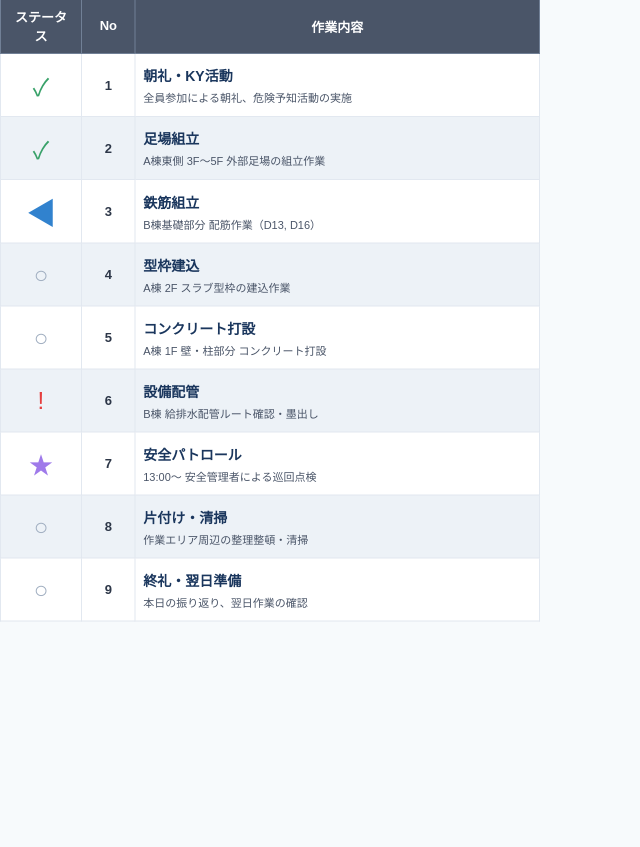
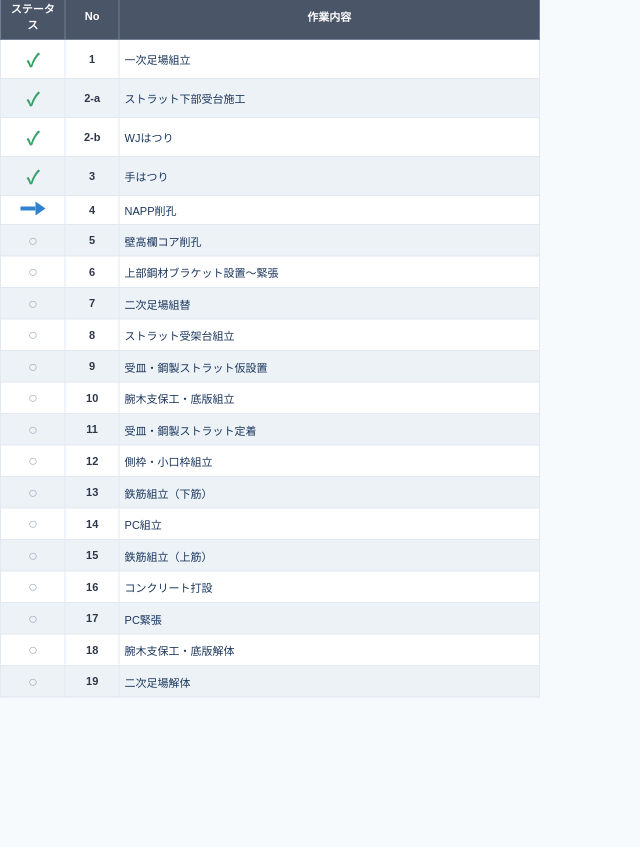
Before and after one commit to KamiogiAI/digital-signage, a plain HTML site: page screens/vertical/02_施工サイクル表.html in a window 1280 px wide. Shown: the part 119-966 px from the top of the page, without its empty margins (0-640 px from the left). Drawn offline with Linux system fonts and the light colour scheme.

Commit message:
Update cycle table: bed slab construction, arrow with tail pointing right

```diff
--- a/screens/vertical/02_施工サイクル表.html
+++ b/screens/vertical/02_施工サイクル表.html
@@ -19,7 +19,6 @@
       transform: scale(0.5);
       transform-origin: top left;
     }
-    /* ヘッダー - 余白なし */
     .header {
       background: linear-gradient(135deg, #1a365d 0%, #2d3748 100%);
       color: white;
@@ -29,7 +28,7 @@
       align-items: center;
     }
     .header h1 {
-      font-size: 42px;
+      font-size: 38px;
       font-weight: 700;
     }
     .datetime {
@@ -43,18 +42,16 @@
       font-size: 22px;
       opacity: 0.9;
     }
-    /* 表 - ヘッダーに完全にくっつける */
     .content {
       background: #f7fafc;
     }
-    /* タイトル行 */
     .table-title {
       background: #2d3748;
       color: white;
       text-align: center;
-      font-size: 36px;
+      font-size: 32px;
       font-weight: 700;
-      padding: 20px;
+      padding: 18px;
       border-bottom: 3px solid #4a5568;
     }
     .cycle-table {
@@ -64,66 +61,96 @@
     .cycle-table th {
       background: #4a5568;
       color: white;
-      padding: 18px 15px;
-      font-size: 26px;
+      padding: 14px 10px;
+      font-size: 22px;
       font-weight: 600;
       text-align: center;
       border: 2px solid #718096;
     }
-    .cycle-table th.status-col { width: 15%; }
+    .cycle-table th.status-col { width: 12%; }
     .cycle-table th.no-col { width: 10%; }
-    .cycle-table th.content-col { width: 75%; }
+    .cycle-table th.content-col { width: 78%; }
     .cycle-table td {
-      padding: 22px 15px;
-      font-size: 26px;
+      padding: 12px 10px;
+      font-size: 22px;
       border: 2px solid #e2e8f0;
       vertical-align: middle;
     }
     .cycle-table tr:nth-child(even) { background: #edf2f7; }
     .cycle-table tr:nth-child(odd) { background: #ffffff; }
 
-    /* ステータスセル */
     .status-cell {
       text-align: center;
     }
-    .status-icon {
-      font-size: 48px;
-      display: block;
+
+    /* 完了: チェックマーク */
+    .status-complete {
+      color: #38a169;
+      font-size: 36px;
+      font-weight: bold;
     }
-    /* 完了: チェックマーク */
-    .status-complete { color: #38a169; }
-    /* 作業中: 大きめの青い左矢印 */
+
+    /* 作業中: 右向き矢印（足付き） */
     .status-progress {
-      color: #3182ce;
-      font-size: 56px;
-      font-weight: 900;
+      display: inline-block;
+      position: relative;
+      width: 50px;
+      height: 24px;
     }
+    .status-progress::before {
+      content: '';
+      position: absolute;
+      left: 0;
+      top: 50%;
+      transform: translateY(-50%);
+      width: 30px;
+      height: 8px;
+      background: #3182ce;
+    }
+    .status-progress::after {
+      content: '';
+      position: absolute;
+      right: 0;
+      top: 50%;
+      transform: translateY(-50%);
+      width: 0;
+      height: 0;
+      border-top: 14px solid transparent;
+      border-bottom: 14px solid transparent;
+      border-left: 20px solid #3182ce;
+    }
+
     /* 未着手: グレー丸 */
-    .status-pending { color: #a0aec0; }
+    .status-pending {
+      color: #a0aec0;
+      font-size: 32px;
+    }
+
     /* 要確認: 赤ビックリ */
-    .status-warning { color: #e53e3e; }
+    .status-warning {
+      color: #e53e3e;
+      font-size: 36px;
+      font-weight: bold;
+    }
+
     /* ユーザー指定: 紫星 */
-    .status-custom { color: #9f7aea; }
+    .status-custom {
+      color: #9f7aea;
+      font-size: 32px;
+    }
 
     .no-cell {
       text-align: center;
       font-weight: 700;
-      font-size: 28px;
+      font-size: 22px;
       color: #2d3748;
     }
     .content-cell {
       text-align: left;
-      padding-left: 25px;
-    }
-    .task-title {
-      font-weight: 700;
-      font-size: 28px;
+      padding-left: 20px;
+      font-size: 22px;
       color: #1a365d;
-      margin-bottom: 8px;
-    }
-    .task-content {
-      font-size: 22px;
-      color: #4a5568;
+      font-weight: 500;
     }
   </style>
 </head>
@@ -138,8 +165,7 @@
     </header>
 
     <div class="content">
-      <!-- タイトル行（中央揃え・1列） -->
-      <div class="table-title">本日の施工サイクル</div>
+      <div class="table-title">床版工（柱頭部）施工サイクル</div>
 
       <table class="cycle-table">
         <thead>
@@ -151,76 +177,104 @@
         </thead>
         <tbody>
           <tr>
-            <td class="status-cell"><span class="status-icon status-complete">✓</span></td>
+            <td class="status-cell"><span class="status-complete">&#10003;</span></td>
             <td class="no-cell">1</td>
-            <td class="content-cell">
-              <div class="task-title">朝礼・KY活動</div>
-              <div class="task-content">全員参加による朝礼、危険予知活動の実施</div>
-            </td>
+            <td class="content-cell">一次足場組立</td>
           </tr>
           <tr>
-            <td class="status-cell"><span class="status-icon status-complete">✓</span></td>
-            <td class="no-cell">2</td>
-            <td class="content-cell">
-              <div class="task-title">足場組立</div>
-              <div class="task-content">A棟東側 3F〜5F 外部足場の組立作業</div>
-            </td>
+            <td class="status-cell"><span class="status-complete">&#10003;</span></td>
+            <td class="no-cell">2-a</td>
+            <td class="content-cell">ストラット下部受台施工</td>
           </tr>
           <tr>
-            <td class="status-cell"><span class="status-icon status-progress">◀</span></td>
-            <td class="no-cell">3</td>
-            <td class="content-cell">
-              <div class="task-title">鉄筋組立</div>
-              <div class="task-content">B棟基礎部分 配筋作業（D13, D16）</div>
-            </td>
+            <td class="status-cell"><span class="status-complete">&#10003;</span></td>
+            <td class="no-cell">2-b</td>
+            <td class="content-cell">WJはつり</td>
           </tr>
           <tr>
-            <td class="status-cell"><span class="status-icon status-pending">○</span></td>
-            <td class="no-cell">4</td>
-            <td class="content-cell">
-              <div class="task-title">型枠建込</div>
-              <div class="task-content">A棟 2F スラブ型枠の建込作業</div>
-            </td>
+            <td class="status-cell"><span class="status-complete">&#10003;</span></td>
+            <td class="no-cell">3</td>
+            <td class="content-cell">手はつり</td>
           </tr>
           <tr>
-            <td class="status-cell"><span class="status-icon status-pending">○</span></td>
-            <td class="no-cell">5</td>
-            <td class="content-cell">
-              <div class="task-title">コンクリート打設</div>
-              <div class="task-content">A棟 1F 壁・柱部分 コンクリート打設</div>
-            </td>
+            <td class="status-cell"><span class="status-progress"></span></td>
+            <td class="no-cell">4</td>
+            <td class="content-cell">NAPP削孔</td>
           </tr>
           <tr>
-            <td class="status-cell"><span class="status-icon status-warning">!</span></td>
-            <td class="no-cell">6</td>
-            <td class="content-cell">
-              <div class="task-title">設備配管</div>
-              <div class="task-content">B棟 給排水配管ルート確認・墨出し</div>
-            </td>
+            <td class="status-cell"><span class="status-pending">○</span></td>
+            <td class="no-cell">5</td>
+            <td class="content-cell">壁高欄コア削孔</td>
           </tr>
           <tr>
-            <td class="status-cell"><span class="status-icon status-custom">★</span></td>
-            <td class="no-cell">7</td>
-            <td class="content-cell">
-              <div class="task-title">安全パトロール</div>
-              <div class="task-content">13:00〜 安全管理者による巡回点検</div>
-            </td>
+            <td class="status-cell"><span class="status-pending">○</span></td>
+            <td class="no-cell">6</td>
+            <td class="content-cell">上部鋼材ブラケット設置〜緊張</td>
           </tr>
           <tr>
-            <td class="status-cell"><span class="status-icon status-pending">○</span></td>
-            <td class="no-cell">8</td>
-            <td class="content-cell">
-              <div class="task-title">片付け・清掃</div>
-              <div class="task-content">作業エリア周辺の整理整頓・清掃</div>
-            </td>
+            <td class="status-cell"><span class="status-pending">○</span></td>
+            <td class="no-cell">7</td>
+            <td class="content-cell">二次足場組替</td>
           </tr>
           <tr>
-            <td class="status-cell"><span class="status-icon status-pending">○</span></td>
+            <td class="status-cell"><span class="status-pending">○</span></td>
+            <td class="no-cell">8</td>
+            <td class="content-cell">ストラット受架台組立</td>
+          </tr>
+          <tr>
+            <td class="status-cell"><span class="status-pending">○</span></td>
             <td class="no-cell">9</td>
-            <td class="content-cell">
-              <div class="task-title">終礼・翌日準備</div>
-              <div class="task-content">本日の振り返り、翌日作業の確認</div>
-            </td>
+            <td class="content-cell">受皿・鋼製ストラット仮設置</td>
+          </tr>
+          <tr>
+            <td class="status-cell"><span class="status-pending">○</span></td>
+            <td class="no-cell">10</td>
+            <td class="content-cell">腕木支保工・底版組立</td>
+          </tr>
+          <tr>
+            <td class="status-cell"><span class="status-pending">○</span></td>
+            <td class="no-cell">11</td>
+            <td class="content-cell">受皿・鋼製ストラット定着</td>
+          </tr>
+          <tr>
+            <td class="status-cell"><span class="status-pending">○</span></td>
+            <td class="no-cell">12</td>
+            <td class="content-cell">側枠・小口枠組立</td>
+          </tr>
+          <tr>
+            <td class="status-cell"><span class="status-pending">○</span></td>
+            <td class="no-cell">13</td>
+            <td class="content-cell">鉄筋組立（下筋）</td>
+          </tr>
+          <tr>
+            <td class="status-cell"><span class="status-pending">○</span></td>
+            <td class="no-cell">14</td>
+            <td class="content-cell">PC組立</td>
+          </tr>
+          <tr>
+            <td class="status-cell"><span class="status-pending">○</span></td>
+            <td class="no-cell">15</td>
+            <td class="content-cell">鉄筋組立（上筋）</td>
+          </tr>
+          <tr>
+            <td class="status-cell"><span class="status-pending">○</span></td>
+            <td class="no-cell">16</td>
+            <td class="content-cell">コンクリート打設</td>
+          </tr>
+          <tr>
+            <td class="status-cell"><span class="status-pending">○</span></td>
+            <td class="no-cell">17</td>
+            <td class="content-cell">PC緊張</td>
+          </tr>
+          <tr>
+            <td class="status-cell"><span class="status-pending">○</span></td>
+            <td class="no-cell">18</td>
+            <td class="content-cell">腕木支保工・底版解体</td>
+          </tr>
+          <tr>
+            <td class="status-cell"><span class="status-pending">○</span></td>
+            <td class="no-cell">19</td>
+            <td class="content-cell">二次足場解体</td>
           </tr>
         </tbody>
       </table>
```
Also changed, not shown: docs/screenshots/01_行動予定表.png, docs/screenshots/02_施工サイクル表.png, docs/screenshots/03_協力業者一覧.png, docs/screenshots/04_月間行事予定表.png.
